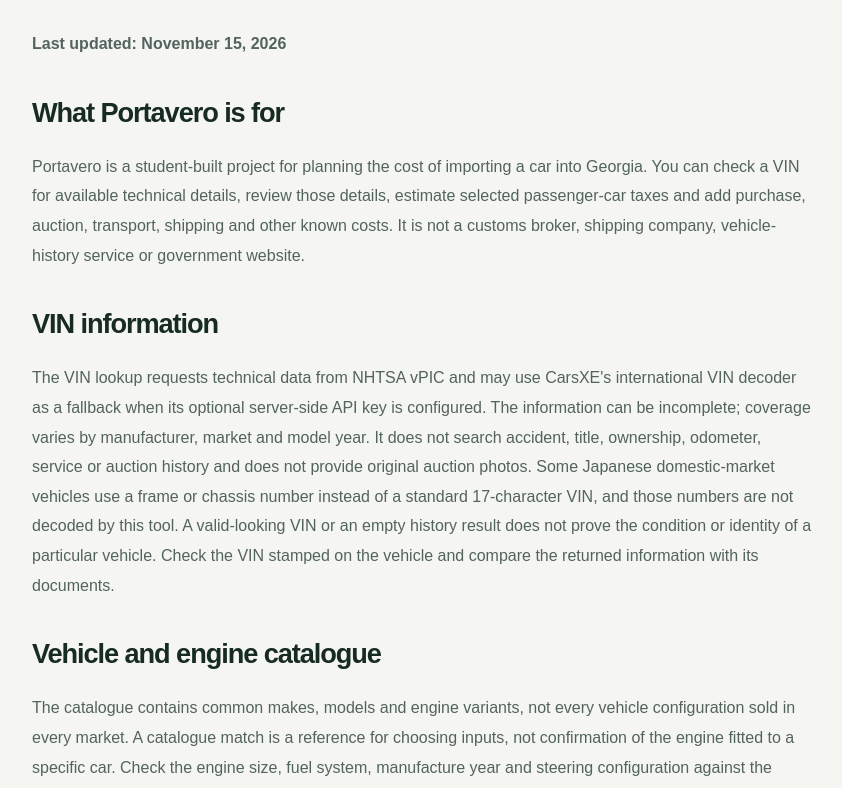
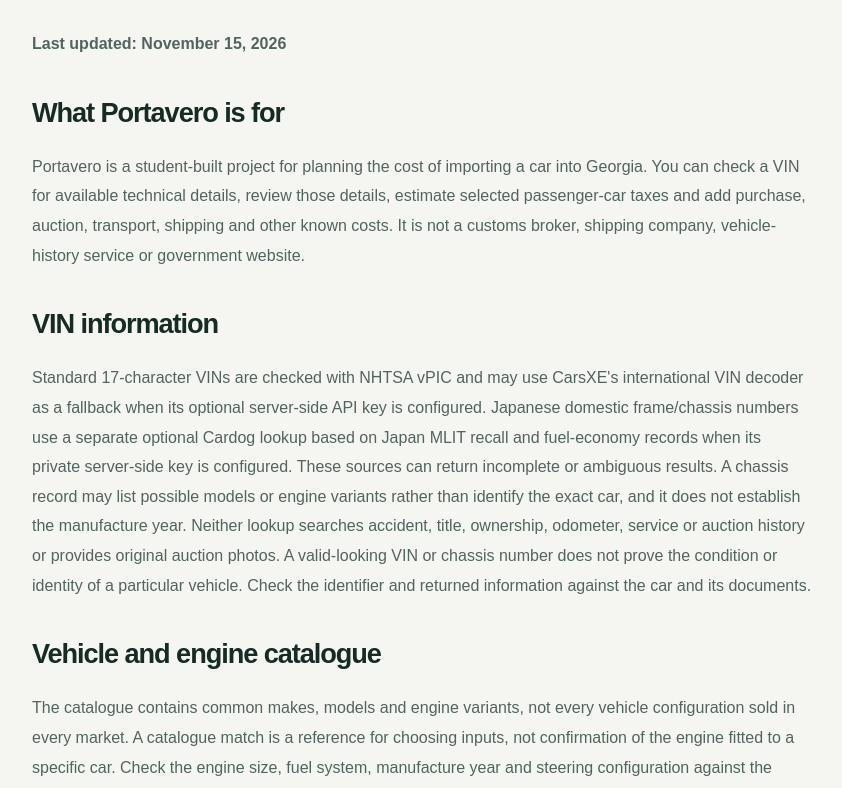
Before and after one commit to GIORGIO2032Q4E/portavero, a Next.js app: page /terms in a window 1280 px wide. Shown: the part 447-1235 px from the top of the page, without its empty margins (218-1060 px from the left). Built offline with nearby package versions, Linux system fonts and the light colour scheme; no server answers.

Commit message:
Update terms for Japanese chassis lookup

```diff
--- a/src/app/terms/page.tsx
+++ b/src/app/terms/page.tsx
@@ -23,7 +23,7 @@ export default function TermsPage() {
           <p>Portavero is a student-built project for planning the cost of importing a car into Georgia. You can check a VIN for available technical details, review those details, estimate selected passenger-car taxes and add purchase, auction, transport, shipping and other known costs. It is not a customs broker, shipping company, vehicle-history service or government website.</p>
 
           <h2>VIN information</h2>
-          <p>The VIN lookup requests technical data from NHTSA vPIC and may use CarsXE's international VIN decoder as a fallback when its optional server-side API key is configured. The information can be incomplete; coverage varies by manufacturer, market and model year. It does not search accident, title, ownership, odometer, service or auction history and does not provide original auction photos. Some Japanese domestic-market vehicles use a frame or chassis number instead of a standard 17-character VIN, and those numbers are not decoded by this tool. A valid-looking VIN or an empty history result does not prove the condition or identity of a particular vehicle. Check the VIN stamped on the vehicle and compare the returned information with its documents.</p>
+          <p>Standard 17-character VINs are checked with NHTSA vPIC and may use CarsXE's international VIN decoder as a fallback when its optional server-side API key is configured. Japanese domestic frame/chassis numbers use a separate optional Cardog lookup based on Japan MLIT recall and fuel-economy records when its private server-side key is configured. These sources can return incomplete or ambiguous results. A chassis record may list possible models or engine variants rather than identify the exact car, and it does not establish the manufacture year. Neither lookup searches accident, title, ownership, odometer, service or auction history or provides original auction photos. A valid-looking VIN or chassis number does not prove the condition or identity of a particular vehicle. Check the identifier and returned information against the car and its documents.</p>
 
           <h2>Vehicle and engine catalogue</h2>
           <p>The catalogue contains common makes, models and engine variants, not every vehicle configuration sold in every market. A catalogue match is a reference for choosing inputs, not confirmation of the engine fitted to a specific car. Check the engine size, fuel system, manufacture year and steering configuration against the vehicle and its documents.</p>
```
